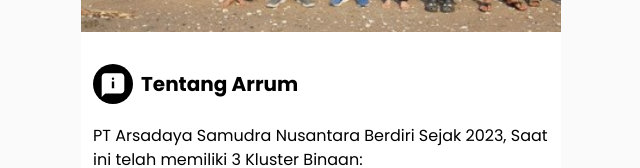
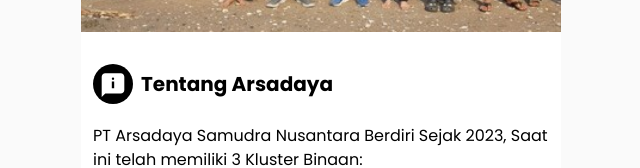
Before and after one commit to raysvarga/kadaya-internasional, a React (Vite) app: page /about in a window 1280 px wide. Shown: the part 373-541 px from the top of the page, without its empty margins (319-959 px from the left). Built offline with nearby package versions, Linux system fonts and the light colour scheme.

Commit message:
update title about

```diff
--- a/src/components/molecules/AboutContainer.jsx
+++ b/src/components/molecules/AboutContainer.jsx
@@ -192,7 +192,7 @@ const AboutContainer = () => {
   return (
     <div className="pb-20">
       <AboutCard
-        title="Tentang Arrum"
+        title="Tentang Arsadaya"
         svg={AboutIcon}
         desc={
           <>
```
